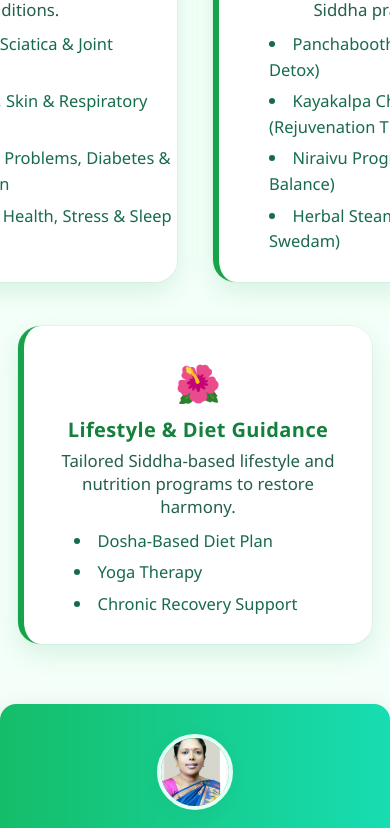
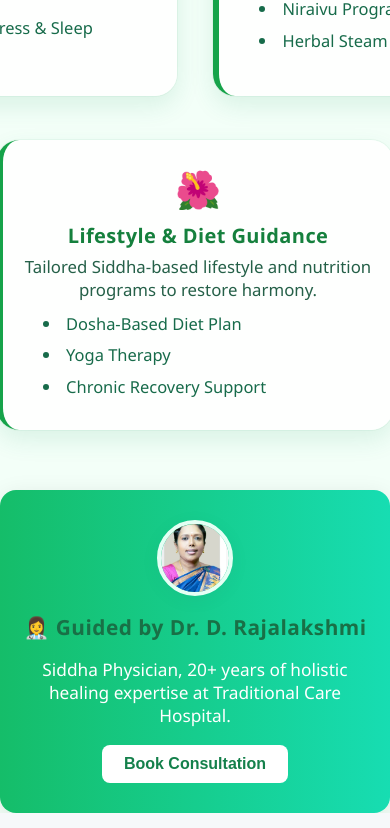
Before and after one commit to Barkavirajesh/traditional-care-hospital-chennai, a React (Create React App) app: page /treatments in a window 390 px wide. Shown: the part 2112-2940 px from the top of the page. Built offline with nearby package versions, Linux system fonts and the light colour scheme.

Commit message:
Refactor treatment row styles and add media queries
Updated treatment row styles for responsiveness and added media queries.

```diff
--- a/src/pages/Treatments.js
+++ b/src/pages/Treatments.js
@@ -167,9 +167,13 @@ export default function Treatments() {
   for (let i = 0; i < treatments.length; i += 2) {
     if (i + 1 === treatments.length) {
       rows.push(
-        <div key={"row-" + i} style={{
-          display: "flex", justifyContent: "center", gap: "36px", marginBottom: "44px"
-        }}>
+        <div key={"row-" + i} className="treatment-row" style={{
+  display: "flex",
+  justifyContent: "center",
+  gap: "36px",
+  marginBottom: "44px"
+}}>
+
           <TreatmentCard tr={treatments[i]} idx={i} />
         </div>
       );
@@ -264,6 +268,22 @@ export default function Treatments() {
           .treatment-hero-img { width: 80vw; height: 240px;}
           .treatment-hero-bg { padding: 32px 0 32px 0; min-height: 270px;}
         }
+          @media (max-width: 600px) {
+  .treatment-row {
+    flex-direction: column !important;
+    gap: 22px !important;
+    align-items: center;
+  }
+}
+  @media (max-width: 600px) {
+  .animatedCard {
+    max-width: 92vw !important;
+    min-width: 92vw !important;
+    padding: 24px 16px !important;
+  }
+}
+
+
       `}</style>
 
       {/* HERO SECTION */}
```
